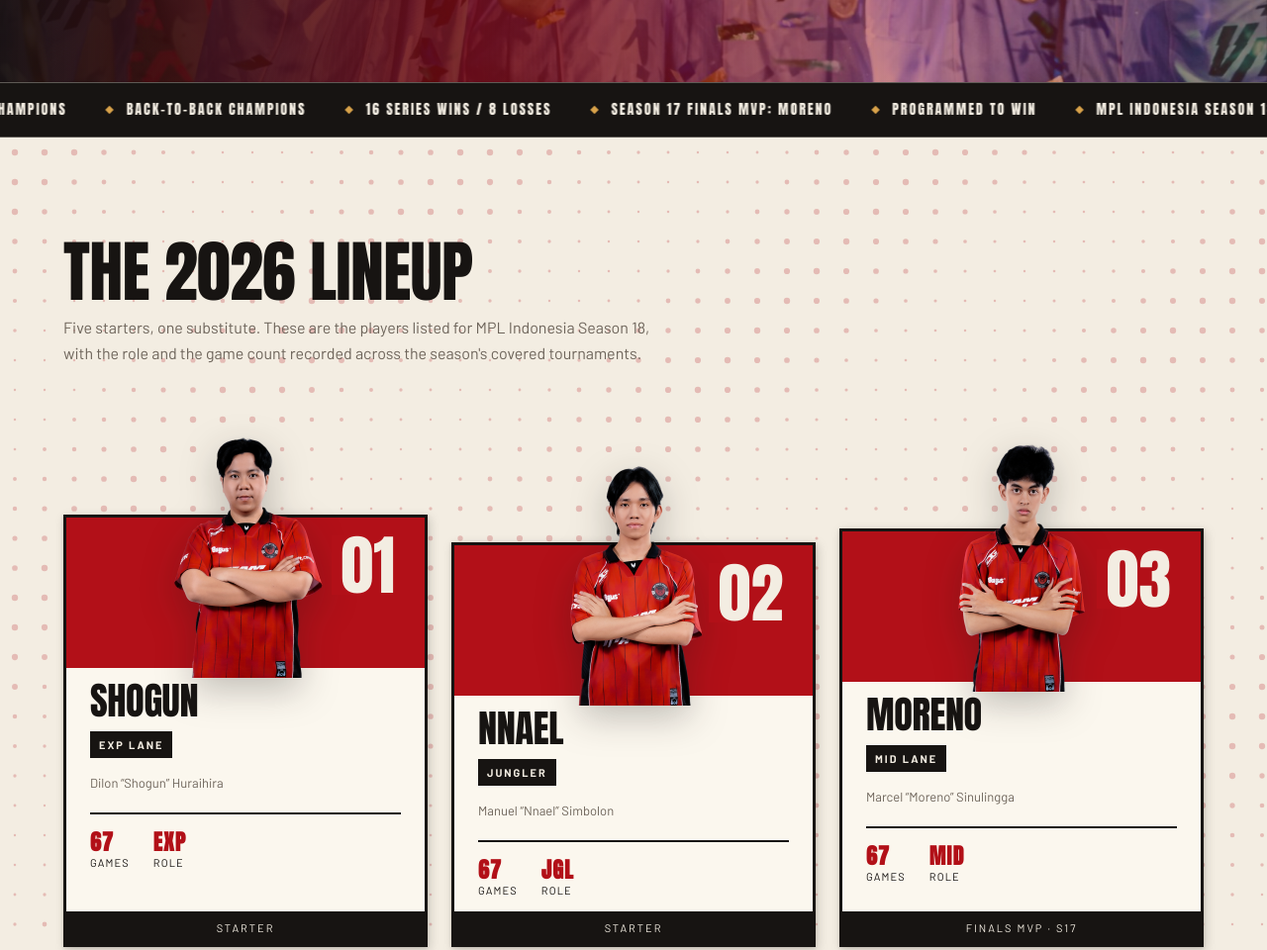
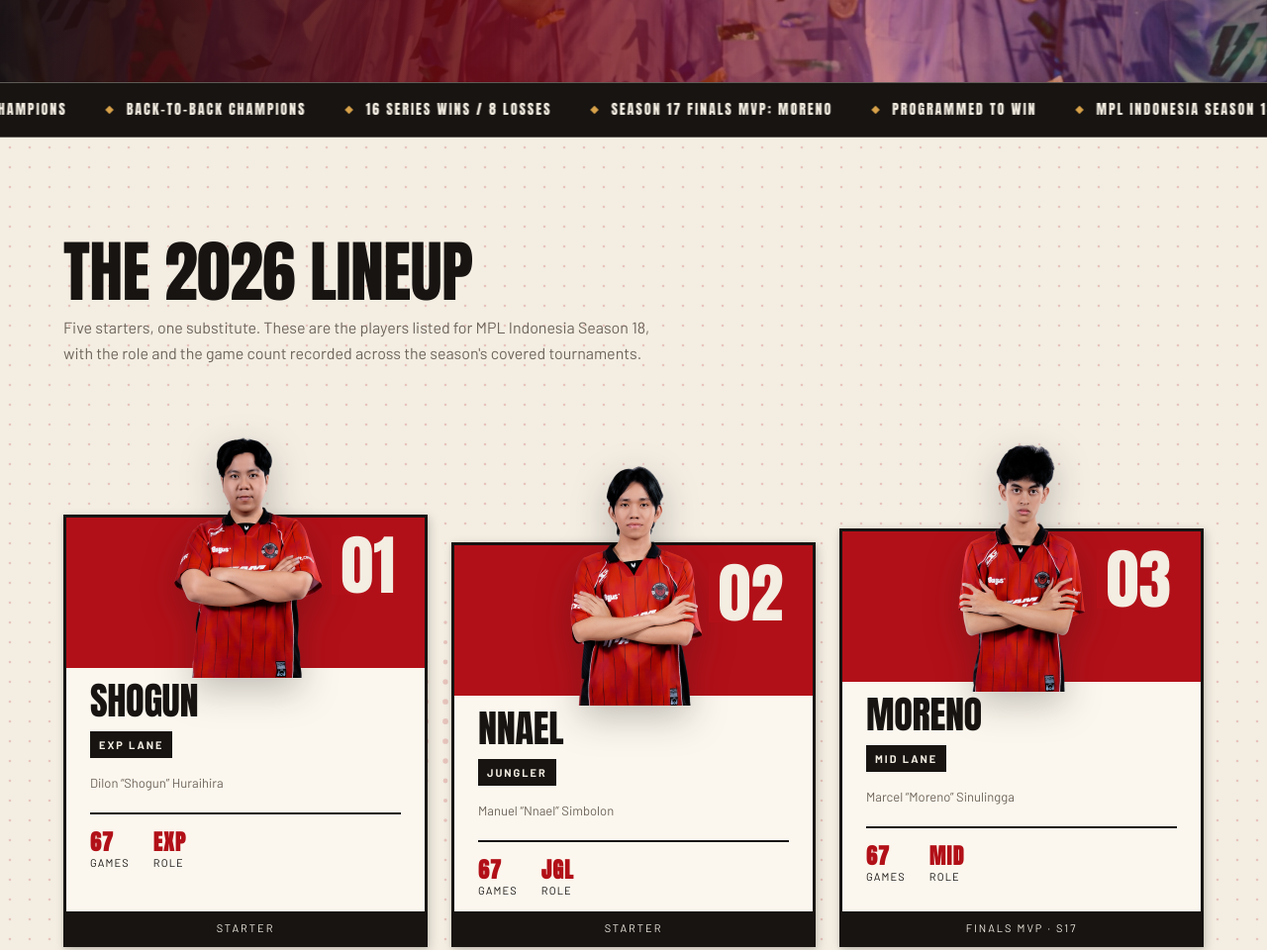
Before and after one commit to berliandro/btr-webpage-test-hy4-flash, a plain HTML site: page index.html in a window 1280 px wide. Shown: the part 760-1720 px from the top of the page at 99% size. Drawn offline with Linux system fonts and the light colour scheme; animation ran at ten frames a second.

Commit message:
Refine halftone into fine dot screen with drifting swelling blobs

```diff
--- a/assets/css/site.css
+++ b/assets/css/site.css
@@ -102,7 +102,7 @@ input,textarea,select{font-family:inherit}
 /* roster — off-grid collectible selectors */
 /* Halftone field: one canvas clipped to the cream section; every dot breathes on its own phase. */
 .section--dots{position:relative;isolation:isolate;overflow:hidden}
-.halftone{position:absolute;inset:0;z-index:-1;width:100%;height:100%;pointer-events:none;color:var(--red);opacity:.22}
+.halftone{position:absolute;inset:0;z-index:-1;width:100%;height:100%;pointer-events:none;color:var(--red);opacity:.18}
 .roster-rack{display:grid;grid-template-columns:repeat(3,minmax(0,1fr));gap:100px var(--s5);margin-bottom:var(--s8);padding-top:110px}
 .selector-card{position:relative;isolation:isolate;background:var(--paper);border:3px solid var(--ink);box-shadow:var(--card-shadow);padding:168px var(--s5) 46px;min-height:320px;transition:transform .3s cubic-bezier(.16,1,.3,1),box-shadow .3s cubic-bezier(.16,1,.3,1),border-color .3s ease,background .3s ease}
 .selector-card::before{content:'';position:absolute;top:0;left:0;right:0;height:152px;background:var(--red);z-index:0}
--- a/assets/js/site.js
+++ b/assets/js/site.js
@@ -76,7 +76,23 @@ document.addEventListener('DOMContentLoaded', function () {
     var htVisible = false;
     var htFrame = 0;
     var htDots = [];
-    var htW = 0, htH = 0, htGap = 30, htRadius = 2.4;
+    var htBlobs = [];
+    var htW = 0, htH = 0, htGap = 20, htBase = 1.3, htLast = 0;
+
+    var htSpawn = function (blob) {
+      var angle = Math.random() * Math.PI * 2;
+      var speed = 0.006 + Math.random() * 0.014;
+      blob.x = Math.random() * htW;
+      blob.y = Math.random() * htH;
+      blob.vx = Math.cos(angle) * speed;
+      blob.vy = Math.sin(angle) * speed;
+      blob.radius = Math.min(htW, htH) * (0.10 + Math.random() * 0.13);
+      blob.age = 0;
+      blob.life = 7000 + Math.random() * 9000;
+      blob.phase = Math.random() * Math.PI * 2;
+      blob.strength = 0;
+      blob.curRadius = blob.radius;
+    };
 
     var htMeasure = function () {
       var rect = halftone.getBoundingClientRect();
@@ -87,19 +103,20 @@ document.addEventListener('DOMContentLoaded', function () {
       halftone.height = Math.round(htH * dpr);
       htCtx.setTransform(dpr, 0, 0, dpr, 0, 0);
       htCtx.fillStyle = getComputedStyle(halftone).color;
-      htGap = htW < 640 ? 34 : 30;
-      htRadius = htGap * 0.08;
+      htGap = htW < 640 ? 22 : 20;
+      htBase = htGap * 0.065;
       htDots = [];
       for (var y = htGap / 2; y < htH; y += htGap) {
         for (var x = htGap / 2; x < htW; x += htGap) {
-          var col = Math.round(x / htGap);
-          var row = Math.round(y / htGap);
-          htDots.push({
-            x: x,
-            y: y,
-            phase: (col + row) * 0.42 + ((col * 7 + row * 11) % 4) * 0.11
-          });
+          htDots.push({ x: x, y: y });
         }
+      }
+      htBlobs = [];
+      var count = htW < 640 ? 2 : 4;
+      for (var b = 0; b < count; b++) {
+        var blob = {};
+        htSpawn(blob);
+        htBlobs.push(blob);
       }
     };
 
@@ -108,12 +125,41 @@ document.addEventListener('DOMContentLoaded', function () {
       htCtx.beginPath();
       for (var i = 0; i < htDots.length; i++) {
         var d = htDots[i];
-        var wave = htReduced ? 0.5 : 0.5 + 0.5 * Math.sin(t * 0.0013 + d.phase);
-        var r = htRadius * (0.5 + 0.85 * wave);
+        var swell = 0;
+        for (var b = 0; b < htBlobs.length; b++) {
+          var bl = htBlobs[b];
+          if (bl.strength <= 0) continue;
+          var dx = d.x - bl.x;
+          var dy = d.y - bl.y;
+          var dist = Math.sqrt(dx * dx + dy * dy);
+          if (dist >= bl.curRadius) continue;
+          var f = 1 - dist / bl.curRadius;
+          swell += f * f * (3 - 2 * f) * bl.strength;
+        }
+        if (swell > 1) swell = 1;
+        var r = htReduced ? htBase : htBase * (1 + swell * 2.4);
         htCtx.moveTo(d.x + r, d.y);
         htCtx.arc(d.x, d.y, r, 0, Math.PI * 2);
       }
       htCtx.fill();
+
+      if (htReduced) return;
+      var dt = htLast ? Math.min(t - htLast, 50) : 16;
+      htLast = t;
+      for (var j = 0; j < htBlobs.length; j++) {
+        var cur = htBlobs[j];
+        cur.age += dt;
+        var p = cur.age / cur.life;
+        if (p >= 1) { htSpawn(cur); p = 0; }
+        cur.x += cur.vx * dt;
+        cur.y += cur.vy * dt;
+        if (cur.x < -cur.radius) cur.x = htW + cur.radius;
+        if (cur.x > htW + cur.radius) cur.x = -cur.radius;
+        if (cur.y < -cur.radius) cur.y = htH + cur.radius;
+        if (cur.y > htH + cur.radius) cur.y = -cur.radius;
+        cur.strength = Math.sin(Math.PI * p);
+        cur.curRadius = cur.radius * (0.82 + 0.22 * Math.sin(t * 0.0006 + cur.phase));
+      }
     };
 
     var htLoop = function (t) {
```
Also changed, not shown: .impeccable/design.json, 1 other file.
